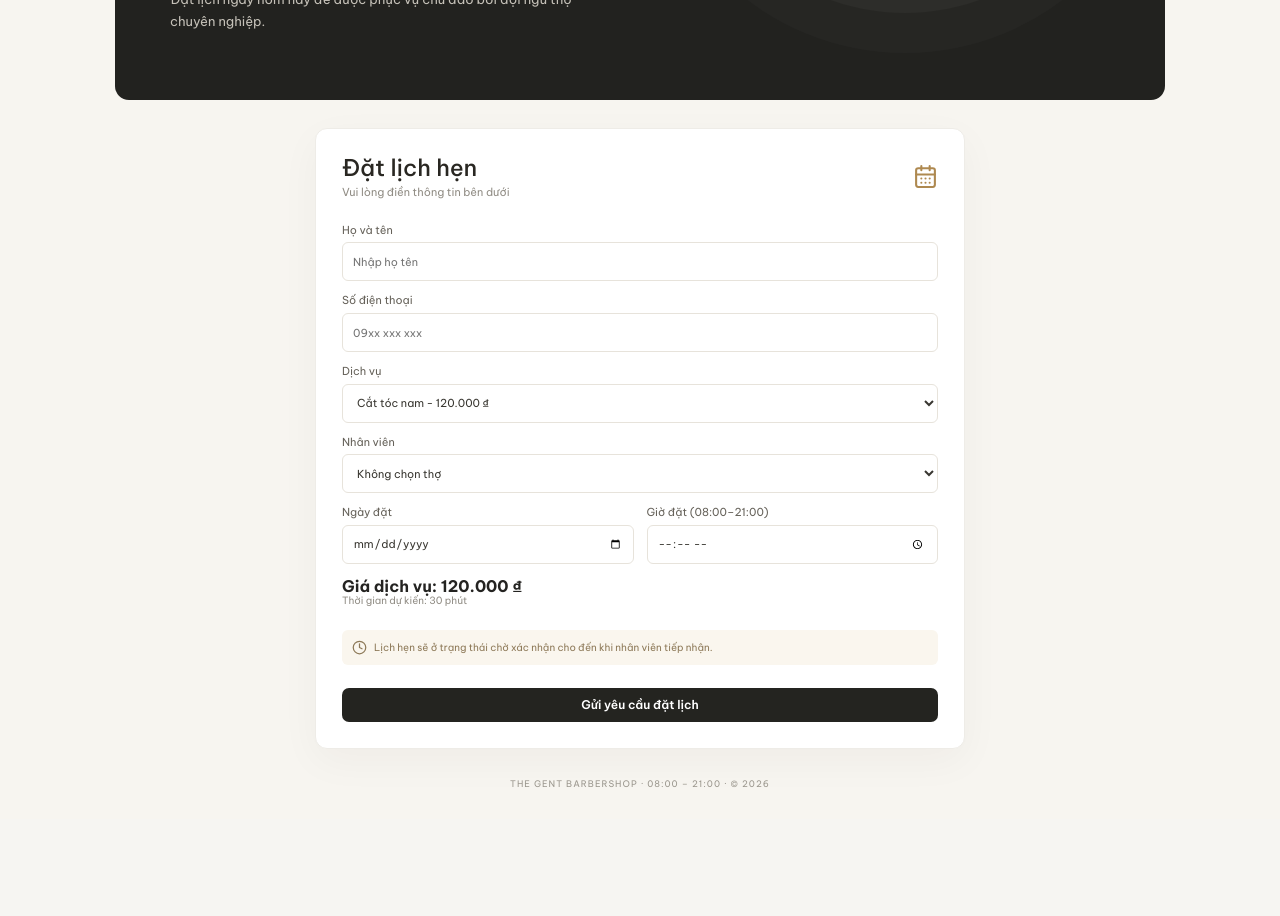
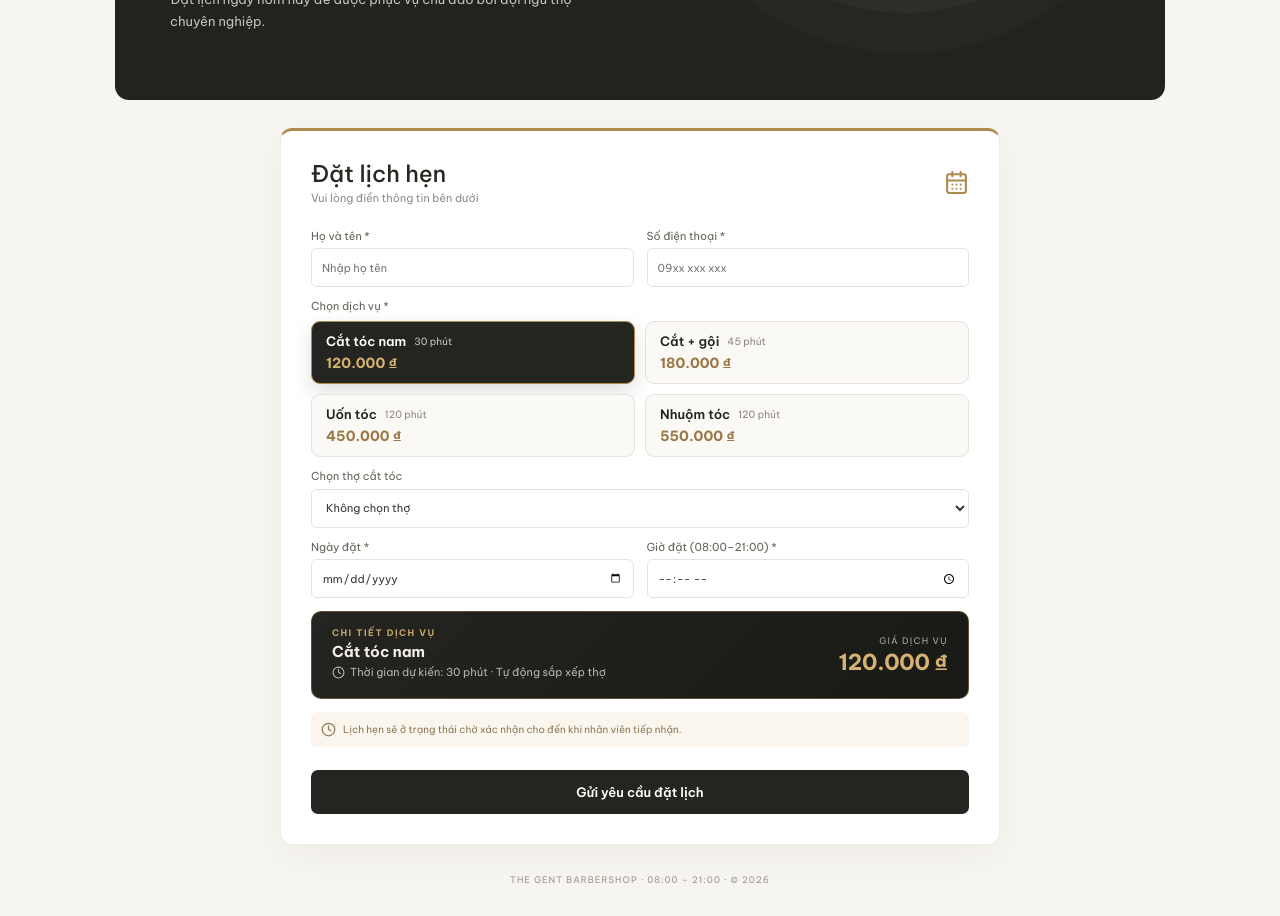
Before and after one commit to 2110trannhatquang-sketch/THE-GENT-BARBERSHOP, a React (Vite) app in the folder 1-frontend/: page /booking in a window 1280 px wide. Shown: the part 340-1256 px from the top of the page. Before the commit the page ends 1159 px from the top, so only its background shows below. Built offline with nearby package versions, Linux system fonts and the light colour scheme.

Commit message:
Redesign Booking card and price summary UI

```diff
--- a/1-frontend/src/pages/Booking.jsx
+++ b/1-frontend/src/pages/Booking.jsx
@@ -14,16 +14,18 @@ import {
   initialInvoices,
   initialServices
 } from "../data";
+import { getBarbers, getShopSettings } from "../store";
 
 const APPOINTMENT_KEY = "salon_appointments";
 const INVOICE_KEY = "salon_invoices";
 const SERVICE_KEY = "salon_services";
 
-const STAFF_LIST = [
-  "Trần Quốc Huy",
-  "Phạm Đức Long",
-  "Nguyễn Thành Đạt"
-];
+const getStaffNames = () => {
+  const list = getBarbers().map((b) => b.name);
+  return list.length > 0
+    ? list
+    : ["Trần Quốc Huy", "Phạm Đức Long", "Nguyễn Thành Đạt"];
+};
 
 const getStoredData = (key, fallback) => {
   try {
@@ -286,8 +288,8 @@ export default function Booking() {
           </div>
         ) : (
           <form className="form-grid" onSubmit={submit}>
-            <label className="full-field">
-              Họ và tên
+            <label>
+              Họ và tên *
               <input
                 required
                 value={form.name}
@@ -298,8 +300,8 @@ export default function Booking() {
               />
             </label>
 
-            <label className="full-field">
-              Số điện thoại
+            <label>
+              Số điện thoại *
               <input
                 required
                 pattern="[0-9 +.-]{9,15}"
@@ -311,25 +313,35 @@ export default function Booking() {
               />
             </label>
 
-            <label className="full-field">
-              Dịch vụ
-              <select
-                value={form.service}
-                onChange={e =>
-                  setForm({ ...form, service: e.target.value })
+            <div className="full-field booking-field-group">
+              <span className="booking-field-label">Chọn dịch vụ *</span>
+              <div className="booking-service-grid">
+                {services.map(service => {
+                  const isActive = form.service === service.name;
+                  return (
+                    <button
+                      type="button"
+                      key={service.id}
+                      className={`booking-service-option ${isActive ? "active" : ""}`}
+                      onClick={() =>
+                        setForm({ ...form, service: service.name })
                       }
                     >
-                {services.map(service => (
-                  <option key={service.id} value={service.name}>
-                    {service.name} -{" "}
+                      <div className="booking-service-top">
+                        <b>{service.name}</b>
+                        <span>{service.duration} phút</span>
+                      </div>
+                      <strong>
                         {new Intl.NumberFormat("vi-VN").format(service.price)} ₫
-                  </option>
-                ))}
-              </select>
-            </label>
+                      </strong>
+                    </button>
+                  );
+                })}
+              </div>
+            </div>
 
             <label className="full-field">
-              Nhân viên
+              Chọn thợ cắt tóc
               <select
                 value={form.staff}
                 onChange={e =>
@@ -338,7 +350,7 @@ export default function Booking() {
               >
                 <option>Không chọn thợ</option>
 
-                {STAFF_LIST.map(staff => (
+                {getStaffNames().map(staff => (
                   <option key={staff} value={staff}>
                     {staff}
                   </option>
@@ -347,7 +359,7 @@ export default function Booking() {
             </label>
 
             <label>
-              Ngày đặt
+              Ngày đặt *
               <input
                 type="date"
                 min={getToday()}
@@ -360,7 +372,7 @@ export default function Booking() {
             </label>
 
             <label>
-              Giờ đặt (08:00–21:00)
+              Giờ đặt (08:00–21:00) *
               <input
                 type="time"
                 min="08:00"
@@ -374,22 +386,30 @@ export default function Booking() {
             </label>
 
             {selectedService && (
-              <div className="full-field">
-                <b>
-                  Giá dịch vụ:{" "}
+              <div className="booking-price-card full-field">
+                <div>
+                  <span className="booking-price-eyebrow">CHI TIẾT DỊCH VỤ</span>
+                  <b>{selectedService.name}</b>
+                  <small>
+                    <Clock size={13} /> Thời gian dự kiến: {selectedService.duration} phút
+                    {form.staff !== "Không chọn thợ" ? ` · Thợ: ${form.staff}` : " · Tự động sắp xếp thợ"}
+                  </small>
+                </div>
+
+                <div className="booking-price-right">
+                  <span>GIÁ DỊCH VỤ</span>
+                  <strong>
                     {new Intl.NumberFormat("vi-VN").format(
                       selectedService.price
                     )}{" "}
                     ₫
-                </b>
-                <p className="muted-label">
-                  Thời gian dự kiến: {selectedService.duration} phút
-                </p>
+                  </strong>
+                </div>
               </div>
             )}
 
             {error && (
-              <p className="full-field" style={{ color: "#dc2626" }}>
+              <p className="full-field" style={{ color: "#dc2626", margin: 0, fontSize: 12 }}>
                 {error}
               </p>
             )}
@@ -400,7 +420,7 @@ export default function Booking() {
               nhân viên tiếp nhận.
             </p>
 
-            <button className="button button-dark full-field">
+            <button className="button button-dark full-field" style={{ height: 44, fontSize: 13 }}>
               Gửi yêu cầu đặt lịch
             </button>
           </form>
@@ -408,7 +428,7 @@ export default function Booking() {
       </div>
 
       <footer className="public-footer">
-        THE GENT BARBERSHOP · 08:00 – 21:00 · © 2026
+        {getShopSettings().shopName} · {getShopSettings().openingHours} · © 2026
       </footer>
     </div>
   );
--- a/1-frontend/src/styles.css
+++ b/1-frontend/src/styles.css
@@ -89,3 +89,150 @@
   margin: 4px 0 0;
   font-size: 13px;
 }
+
+
+/* BOOKING CARD & PRICE REDESIGN */
+.booking-card {
+  max-width: 720px;
+  border-top: 3px solid #b28b4e;
+  padding: 30px;
+}
+
+.booking-field-group {
+  display: flex;
+  flex-direction: column;
+  gap: 8px;
+}
+
+.booking-field-label {
+  font-size: 11px;
+  color: #66625a;
+}
+
+.booking-service-grid {
+  display: grid;
+  grid-template-columns: repeat(2, minmax(0, 1fr));
+  gap: 10px;
+}
+
+.booking-service-option {
+  text-align: left;
+  background: #faf9f6;
+  border: 1px solid #e7e3db;
+  border-radius: 9px;
+  padding: 12px 14px;
+  display: flex;
+  flex-direction: column;
+  gap: 6px;
+  transition: 0.2s ease;
+}
+
+.booking-service-option:hover {
+  border-color: #b28b4e;
+}
+
+.booking-service-option.active {
+  background: #242420;
+  border-color: #b28b4e;
+  color: #fff;
+  box-shadow: 0 8px 20px rgba(36, 36, 32, 0.14);
+}
+
+.booking-service-top {
+  display: flex;
+  justify-content: space-between;
+  align-items: center;
+  gap: 8px;
+}
+
+.booking-service-top b {
+  font-size: 13px;
+  font-weight: 600;
+}
+
+.booking-service-top span {
+  font-size: 10px;
+  color: #8c8880;
+}
+
+.booking-service-option.active .booking-service-top span {
+  color: #c8c3b8;
+}
+
+.booking-service-option strong {
+  font-size: 14px;
+  color: #9b7744;
+}
+
+.booking-service-option.active strong {
+  color: #d6b272;
+}
+
+.booking-price-card {
+  background: linear-gradient(135deg, #242420 0%, #191916 100%);
+  color: #f4efe6;
+  border: 1px solid rgba(178, 139, 78, 0.45);
+  border-radius: 10px;
+  padding: 16px 20px;
+  display: flex;
+  align-items: center;
+  justify-content: space-between;
+  gap: 16px;
+}
+
+.booking-price-eyebrow {
+  display: block;
+  font-size: 9px;
+  letter-spacing: 1.5px;
+  color: #c7a56a;
+  font-weight: 700;
+  margin-bottom: 4px;
+}
+
+.booking-price-card b {
+  display: block;
+  font-size: 15px;
+  margin-bottom: 4px;
+}
+
+.booking-price-card small {
+  display: inline-flex;
+  align-items: center;
+  gap: 5px;
+  color: #bbb5aa;
+  font-size: 11px;
+}
+
+.booking-price-right {
+  text-align: right;
+  flex-shrink: 0;
+}
+
+.booking-price-right span {
+  display: block;
+  font-size: 9px;
+  letter-spacing: 1.2px;
+  color: #aaa398;
+  margin-bottom: 4px;
+}
+
+.booking-price-right strong {
+  font-size: 22px;
+  color: #d6b272;
+  letter-spacing: -0.3px;
+}
+
+@media (max-width: 700px) {
+  .booking-service-grid {
+    grid-template-columns: 1fr;
+  }
+
+  .booking-price-card {
+    flex-direction: column;
+    align-items: flex-start;
+  }
+
+  .booking-price-right {
+    text-align: left;
+  }
+}
```
Lines whose indentation alone changed are shown as unchanged.
